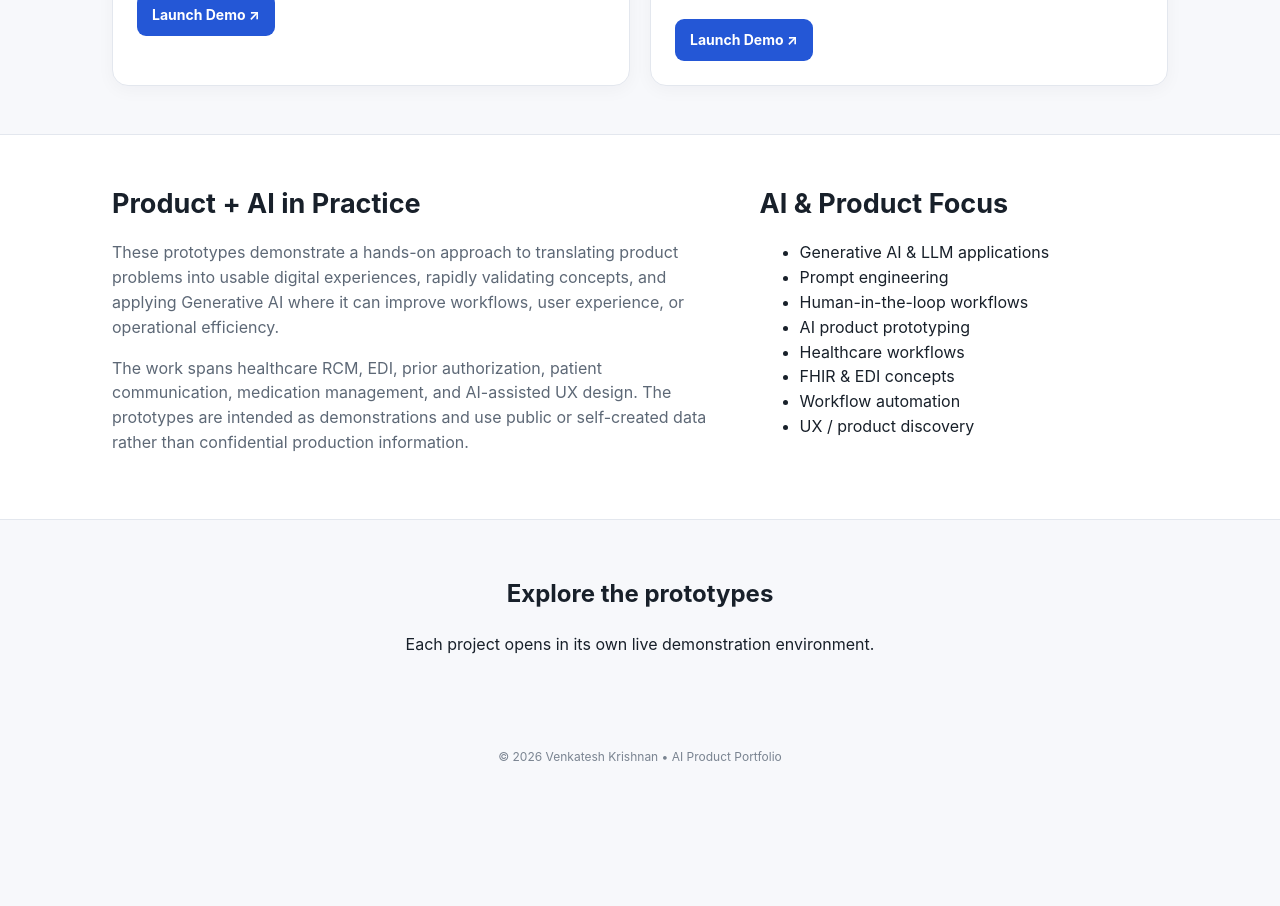
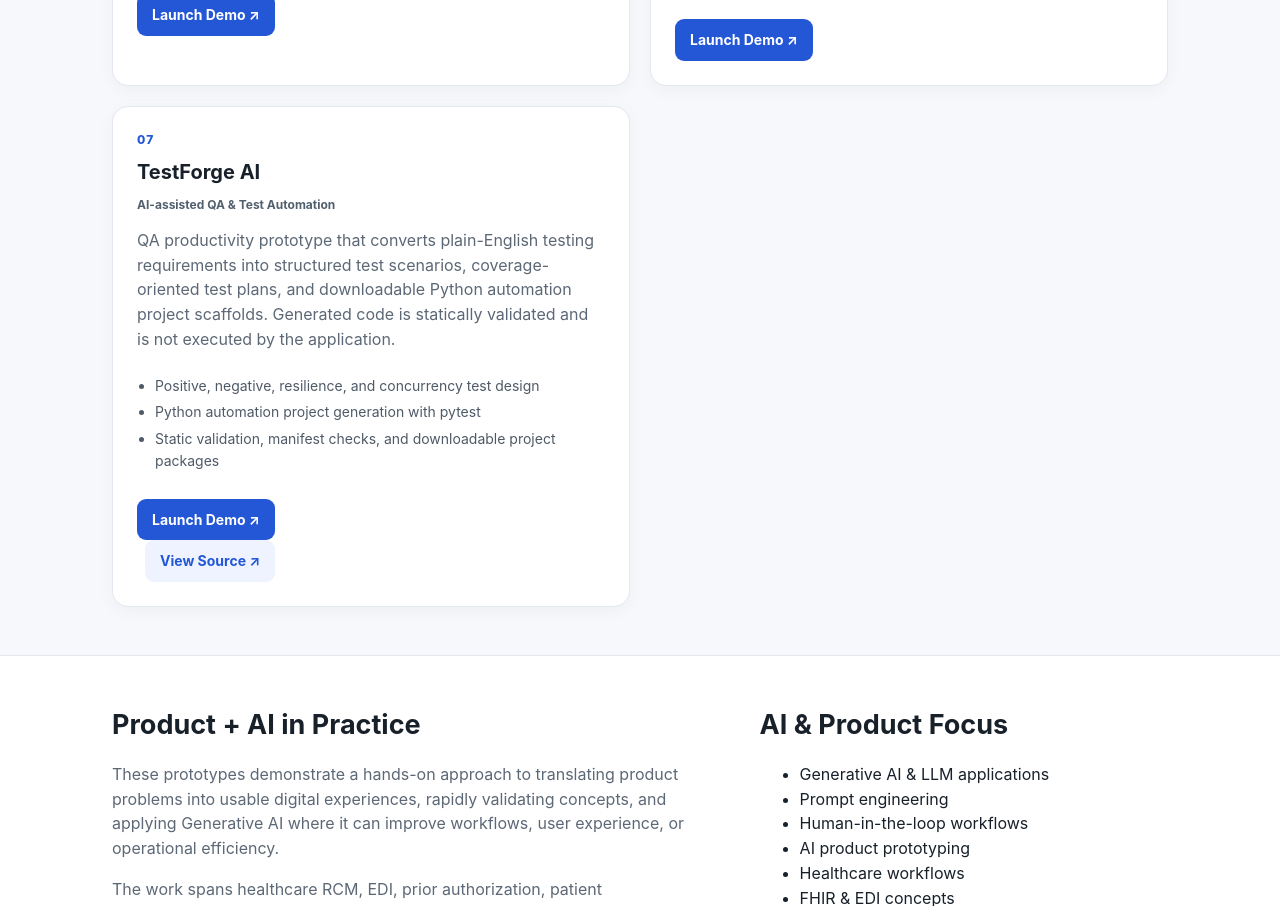
Before and after one commit to venkateshsoft/ai-product-portfolio, a plain HTML site: page index.html in a window 1280 px wide. Shown: the part 1763-2669 px from the top of the page. Before the commit the page ends 2549 px from the top, so only its background shows below. Drawn offline with Linux system fonts and the light colour scheme.

Commit message:
Add TestForge AI to portfolio

```diff
--- a/index.html
+++ b/index.html
@@ -88,6 +88,14 @@ footer{padding:20px 0;color:#7a8491;font-size:12px;text-align:center}
 <a class="btn" href="https://design-companion-ai-o22tscapphmyqd9ieu4xxwf.streamlit.app/" target="_blank">Launch Demo ↗</a>
 </article>
 
+<article class="card">
+<div class="num">07</div><h3>TestForge AI</h3><div class="tag">AI-assisted QA & Test Automation</div>
+<p>QA productivity prototype that converts plain-English testing requirements into structured test scenarios, coverage-oriented test plans, and downloadable Python automation project scaffolds. Generated code is statically validated and is not executed by the application.</p>
+<ul class="features"><li>Positive, negative, resilience, and concurrency test design</li><li>Python automation project generation with pytest</li><li>Static validation, manifest checks, and downloadable project packages</li></ul>
+<a class="btn" href="https://testforge-ai-i0d6.onrender.com/" target="_blank">Launch Demo ↗</a>
+<a class="btn secondary" href="https://github.com/venkateshsoft/TestForge" target="_blank">View Source ↗</a>
+</article>
+
 </div>
 </div>
 </section>
```
